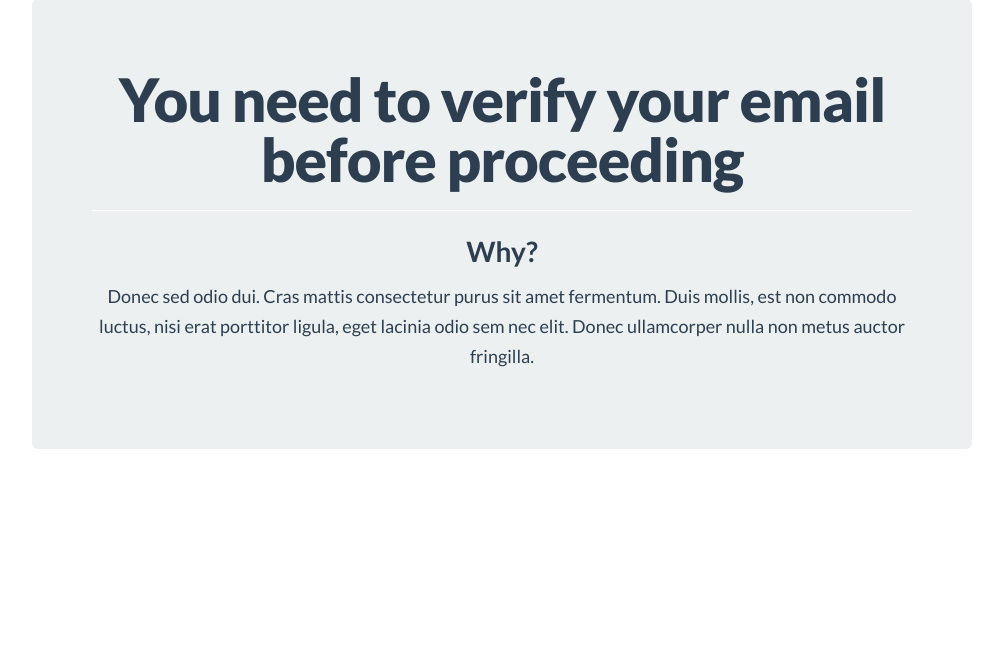
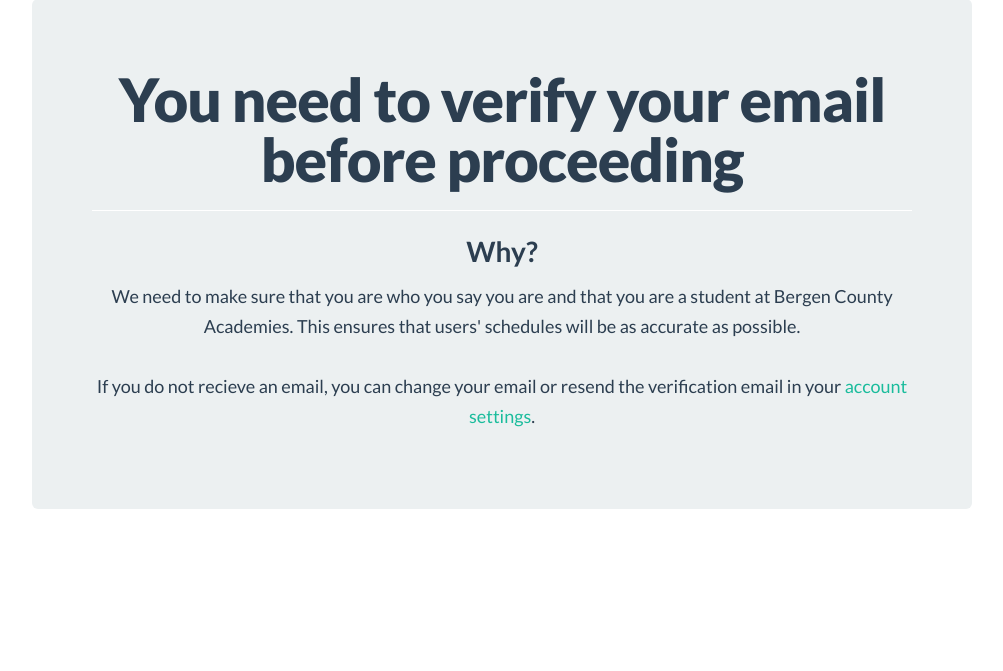
Before and after one commit to jzone3/ClassMatch, a Python web app: template templates/verify.html in a window 1280 px wide. Shown: the part 81-752 px from the top of the page, without its empty margins (138-1141 px from the left). Run offline with Jinja, Linux system fonts and the light colour scheme; the template is opened without the code that fills it, so the values that code supplies are empty; some libraries are stand-ins or nearby versions.

Commit message:
verify.html copy text

```diff
--- a/templates/signup.html
+++ b/templates/signup.html
@@ -19,7 +19,7 @@
 		<div class="row">
 			<div class="span2">&nbsp;</div>
 			<div class="span2" style="text-align:right;">Full Name</div>
-			<div class="span4" style="text-align:left;"><input type="text" name="name" placeholder={% if name_error %}"{{name_error}}"{% else %}"Jared Zoneraich"{% endif %}></div>
+			<div class="span4" style="text-align:left;"><input type="text" name="name" placeholder={% if name_error %}"{{name_error}}"{% endif %}></div>
 			<div class="span2">&nbsp;</div>
 		</div>
 		<div class="row">
--- a/templates/verify.html
+++ b/templates/verify.html
@@ -6,7 +6,9 @@
 	<hr/>
 	<h3>Why?</h3>
 	<p>
-		Donec sed odio dui. Cras mattis consectetur purus sit amet fermentum. Duis mollis, est non commodo luctus, nisi erat porttitor ligula, eget lacinia odio sem nec elit. Donec ullamcorper nulla non metus auctor fringilla.
+		We need to make sure that you are who you say you are and that you are a student at Bergen County Academies. This ensures that users' schedules will be as accurate as possible.
+		<br/><br/>
+		If you do not recieve an email, you can change your email or resend the verification email in your <a href="/account">account settings</a>.
 	</p>
 </div>
 {% endblock %}
```
